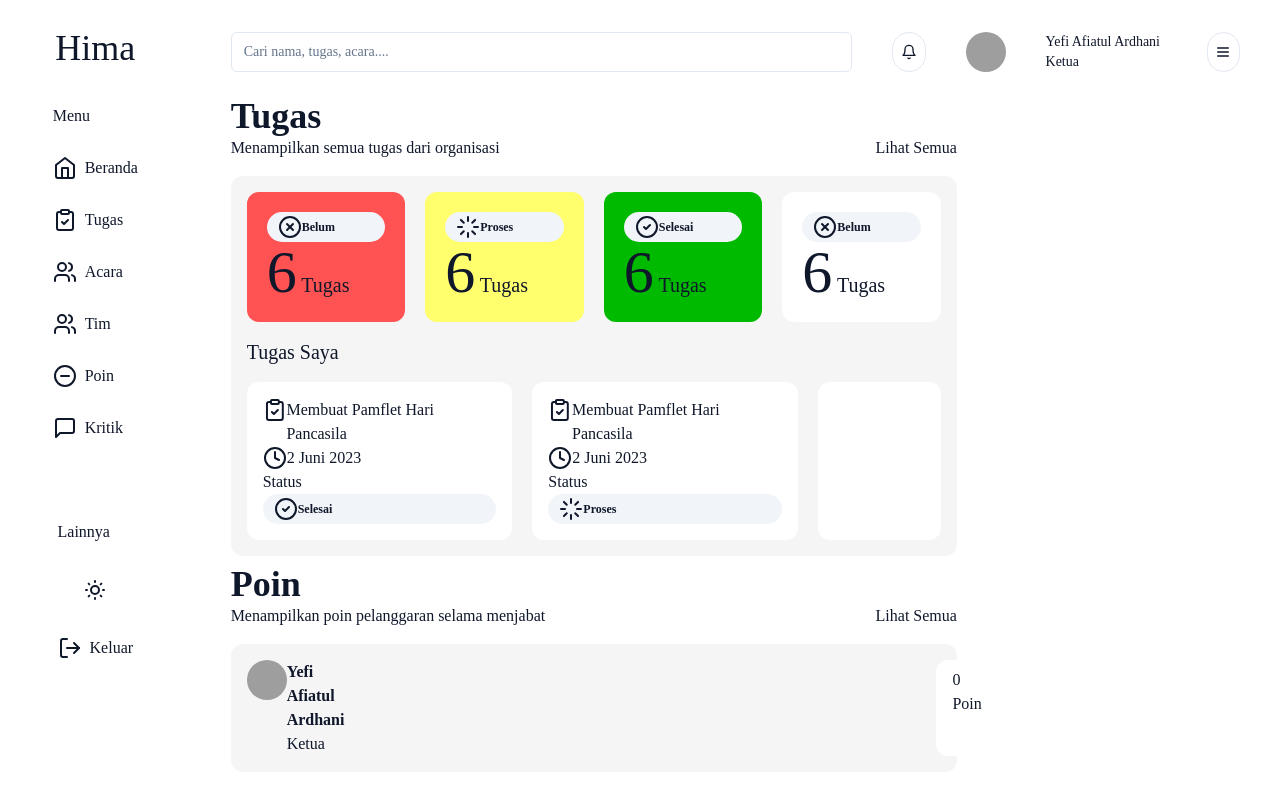
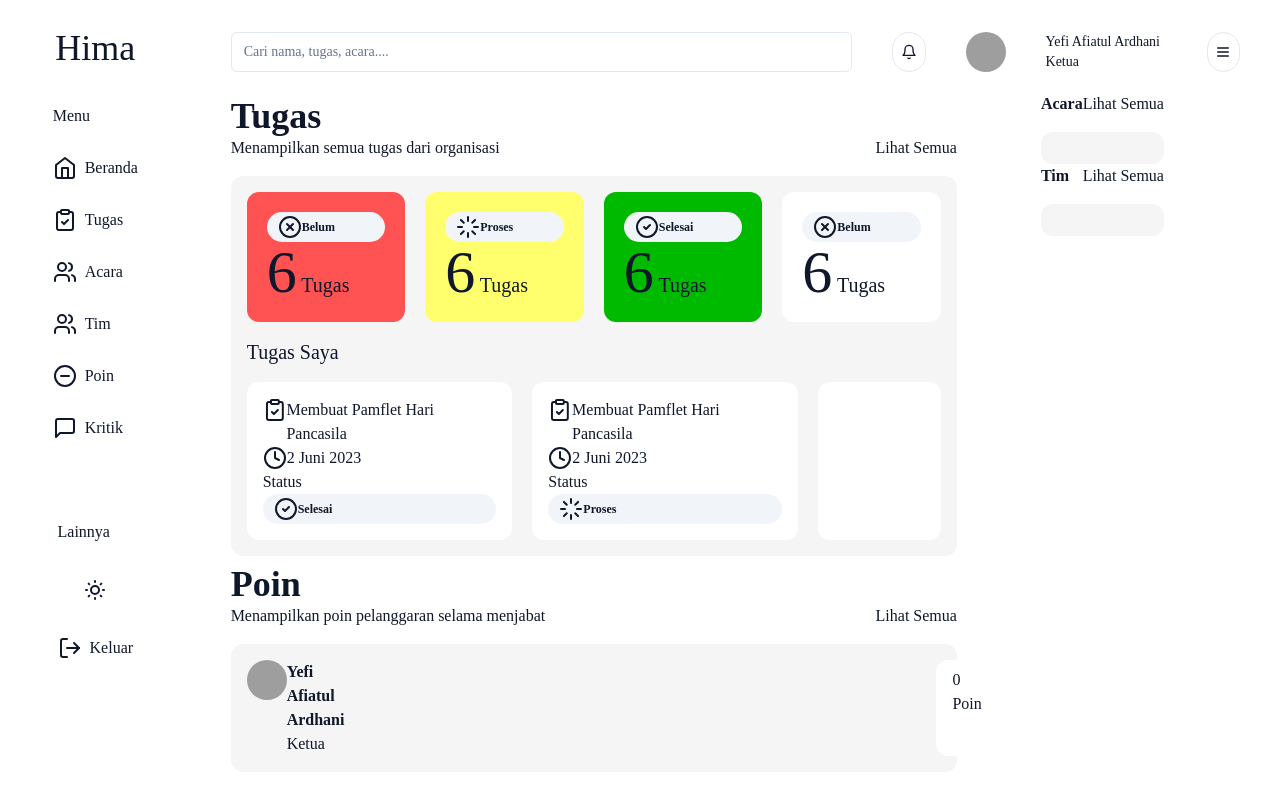
Before and after one commit to mensafri/organizingweb, a Next.js app: page / in a window 1280 px wide. Shown: the top 788 px of the page. Built offline with nearby package versions, Linux system fonts and the light colour scheme; grey boxes are pictures that could not be loaded.

Commit message:
jalan jalan duls

```diff
--- a/app/page.tsx
+++ b/app/page.tsx
@@ -113,7 +113,22 @@ export default function IndexPage() {
       </div>
 
       {/* Acara dan Tim */}
-      <div></div>
+      <div className="ml-16 p-5">
+        <div className="flex flex-row justify-between">
+          <p className="font-bold">Acara</p>
+          <Link href="poin">Lihat Semua</Link>
+        </div>
+        <div className="mt-4 flex flex-row justify-between rounded-xl bg-[#F5F5F5] p-4">
+
+        </div>
+        <div className="flex flex-row justify-between">
+          <p className="font-bold">Tim</p>
+          <Link href="poin">Lihat Semua</Link>
+        </div>
+        <div className="mt-4 flex flex-row justify-between rounded-xl bg-[#F5F5F5] p-4">
+
+        </div>
+      </div>
     </>
   )
 }
```
